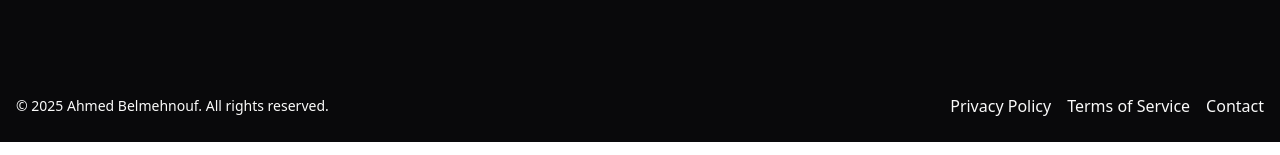
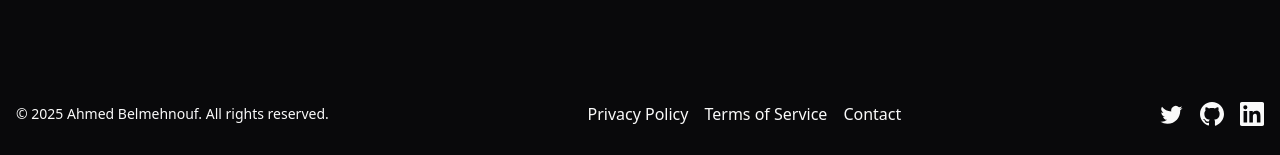
Before and after one commit to Untitled-Master/ahmed., a React (Vite) app: page / in a window 1280 px wide. Shown: the part 790-945 px from the top of the page. Built offline with nearby package versions, Linux system fonts and the light colour scheme.

Commit message:
Update Footer.jsx

```diff
--- a/src/components/Footer/Footer.jsx
+++ b/src/components/Footer/Footer.jsx
@@ -1,15 +1,88 @@
 function Footer() {
   return (
     <footer className="bg-[#09090B] text-[#FAFAFA]">
-        <div className="max-w-screen-xl mx-auto px-4 py-6">
-          <div className="flex justify-between items-center">
-            <div className="text-sm">
+      <div className="max-w-screen-xl mx-auto px-4 py-8">
+        <div className="flex flex-col md:flex-row justify-between items-center space-y-6 md:space-y-0">
+          {/* Copyright Section */}
+          <div className="text-sm text-center md:text-left">
             <p>&copy; 2025 Ahmed Belmehnouf. All rights reserved.</p>
           </div>
+
+          {/* Links Section */}
+          <div className="flex flex-wrap justify-center space-x-4">
+            <a
+              href="#"
+              className="hover:text-gray-400 transition-colors duration-200"
+              aria-label="Privacy Policy"
+            >
+              Privacy Policy
+            </a>
+            <a
+              href="#"
+              className="hover:text-gray-400 transition-colors duration-200"
+              aria-label="Terms of Service"
+            >
+              Terms of Service
+            </a>
+            <a
+              href="#"
+              className="hover:text-gray-400 transition-colors duration-200"
+              aria-label="Contact"
+            >
+              Contact
+            </a>
+          </div>
+
+          {/* Social Media Icons */}
           <div className="flex space-x-4">
-              <a href="#" className="hover:text-gray-400">Privacy Policy</a>
-              <a href="#" className="hover:text-gray-400">Terms of Service</a>
-              <a href="#" className="hover:text-gray-400">Contact</a>
+            <a
+              href="#"
+              aria-label="Twitter"
+              className="hover:text-gray-400 transition-colors duration-200"
+            >
+              <svg
+                xmlns="http://www.w3.org/2000/svg"
+                width="24"
+                height="24"
+                viewBox="0 0 24 24"
+                fill="currentColor"
+                className="w-6 h-6"
+              >
+                <path d="M22.46 6.012c-.807.358-1.675.6-2.586.706a4.526 4.526 0 001.984-2.496 9.037 9.037 0 01-2.866 1.095 4.513 4.513 0 00-7.69 4.114 12.81 12.81 0 01-9.3-4.715 4.513 4.513 0 001.396 6.022 4.49 4.49 0 01-2.043-.564v.057a4.513 4.513 0 003.62 4.425 4.52 4.52 0 01-2.037.077 4.513 4.513 0 004.216 3.134 9.05 9.05 0 01-5.604 1.93c-.364 0-.724-.022-1.08-.063a12.773 12.773 0 006.92 2.03c8.3 0 12.84-6.876 12.84-12.84 0-.195-.004-.39-.013-.583a9.172 9.172 0 002.26-2.34z" />
+              </svg>
+            </a>
+            <a
+              href="#"
+              aria-label="GitHub"
+              className="hover:text-gray-400 transition-colors duration-200"
+            >
+              <svg
+                xmlns="http://www.w3.org/2000/svg"
+                width="24"
+                height="24"
+                viewBox="0 0 24 24"
+                fill="currentColor"
+                className="w-6 h-6"
+              >
+                <path d="M12 0C5.374 0 0 5.373 0 12c0 5.302 3.438 9.8 8.207 11.387.6.113.82-.258.82-.577 0-.285-.01-1.04-.015-2.04-3.338.724-4.042-1.61-4.042-1.61C4.422 18.07 3.633 17.7 3.633 17.7c-1.087-.744.084-.729.084-.729 1.205.084 1.838 1.236 1.838 1.236 1.07 1.835 2.809 1.305 3.495.998.108-.776.417-1.305.76-1.605-2.665-.3-5.466-1.332-5.466-5.93 0-1.31.468-2.38 1.235-3.22-.135-.303-.54-1.523.105-3.176 0 0 1.005-.322 3.3 1.23.96-.267 1.98-.4 3-.405 1.02.005 2.04.138 3 .405 2.28-1.552 3.285-1.23 3.285-1.23.645 1.653.24 2.873.12 3.176.765.84 1.23 1.91 1.23 3.22 0 4.61-2.805 5.625-5.475 5.92.42.36.81 1.096.81 2.22 0 1.606-.015 2.896-.015 3.286 0 .315.21.69.825.57C20.565 21.795 24 17.298 24 12c0-6.627-5.373-12-12-12z" />
+              </svg>
+            </a>
+            <a
+              href="#"
+              aria-label="LinkedIn"
+              className="hover:text-gray-400 transition-colors duration-200"
+            >
+              <svg
+                xmlns="http://www.w3.org/2000/svg"
+                width="24"
+                height="24"
+                viewBox="0 0 24 24"
+                fill="currentColor"
+                className="w-6 h-6"
+              >
+                <path d="M20.447 20.452h-3.554v-5.569c0-1.328-.027-3.037-1.852-3.037-1.853 0-2.136 1.445-2.136 2.939v5.667H9.351V9h3.414v1.561h.046c.477-.9 1.637-1.85 3.37-1.85 3.601 0 4.267 2.37 4.267 5.455v6.286zM5.337 7.433a2.062 2.062 0 01-2.063-2.065 2.064 2.064 0 112.063 2.065zm1.782 13.019H3.555V9h3.564v11.452zM22.225 0H1.771C.792 0 0 .774 0 1.729v20.542C0 23.227.792 24 1.771 24h20.451C23.2 24 24 23.227 24 22.271V1.729C24 .774 23.2 0 22.222 0h.003z" />
+              </svg>
+            </a>
           </div>
         </div>
       </div>
```
Lines whose indentation alone changed are shown as unchanged.
